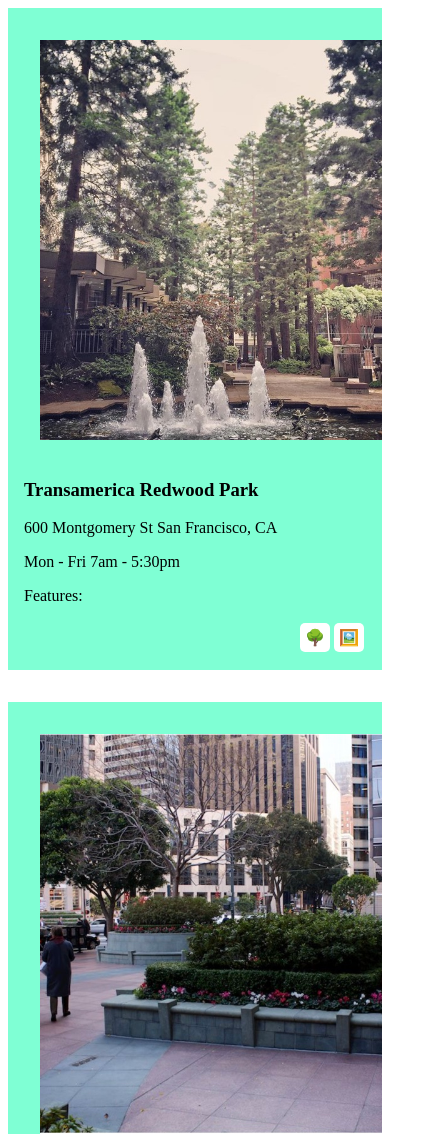
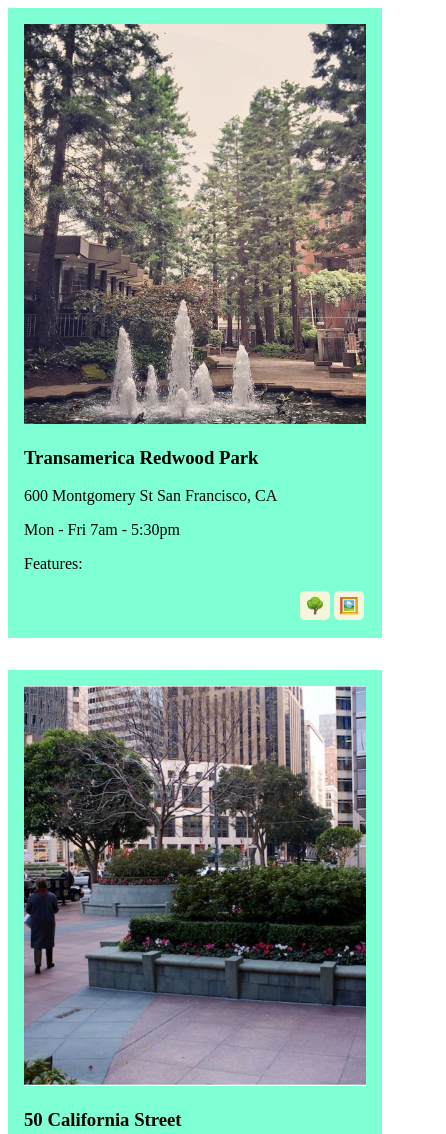
Before and after one commit to fmagana14/challenge-2-web-design, a plain HTML site: page index.html in a window 390 px wide. Shown: the top 1134 px of the page, 446 px wide, since content can reach past the window. Drawn offline with Linux system fonts and the light colour scheme.

Commit message:
moved styles sheet into html

```diff
--- a/index.html
+++ b/index.html
@@ -4,9 +4,59 @@
     <meta charset="UTF-8" />
     <meta http-equiv="X-UA-Compatible" content="IE=edge" />
     <meta name="viewport" content="width=device-width, initial-scale=1.0" />
-    <link rel="stylesheet" href="styles.css" />
+    <!-- <link rel="stylesheet" href="styles.css" /> -->
     <title>Document</title>
     <style>
+      .main {
+        display: grid;
+        grid-template-columns: 1fr 1fr;
+        grid-gap: 2em;
+      }
+
+      article {
+        display: flex;
+        justify-content: center;
+        background-color: aquamarine;
+        padding: 1rem;
+        column-gap: 15px;
+        max-width: 500px;
+      }
+
+      .features-list {
+        display: flex;
+        justify-content: flex-end;
+      }
+
+      .image {
+        width: 200px;
+        height: 200px;
+      }
+
+      .features-list > div {
+        background-color: beige;
+        border-radius: 5px;
+        margin: 2px;
+        padding: 5px;
+      }
+
+      @media only screen and (max-width: 500px) {
+        .main {
+          display: grid;
+          grid-template-columns: 1fr;
+          grid-gap: 2em;
+        }
+
+        article {
+          flex-direction: column;
+          max-width: 400px;
+        }
+
+        .image {
+          width: 100%;
+          height: 400px;
+          object-fit: cover;
+        }
+      }
     </style>
   </head>
   <body>
```
